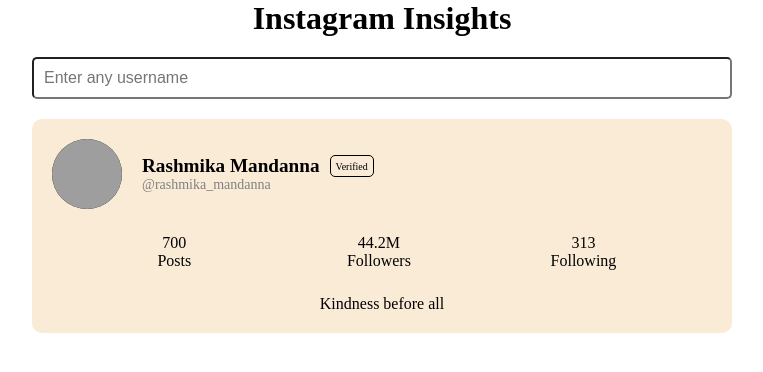
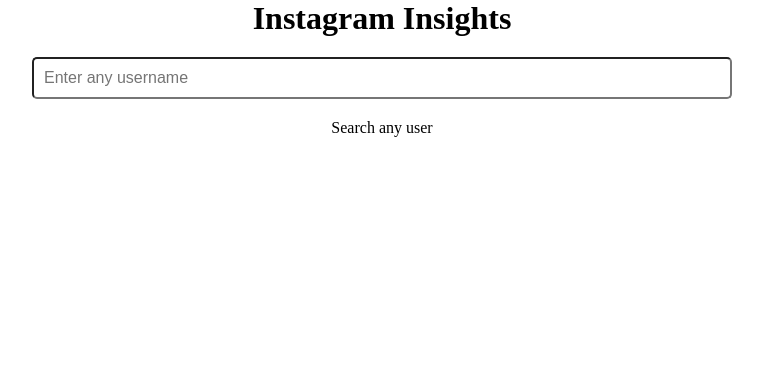
Before and after one commit to sivakumargbt1001/insta-insights, a React (Create React App) app: page / in a window 1280 px wide. Shown: the top 372 px of the page, without its empty margins (258-1021 px from the left). Built offline with nearby package versions, Linux system fonts and the light colour scheme; grey boxes are pictures that could not be loaded.

Commit message:
Search feature

```diff
--- a/package.json
+++ b/package.json
@@ -6,6 +6,7 @@
     "@testing-library/jest-dom": "^5.17.0",
     "@testing-library/react": "^13.4.0",
     "@testing-library/user-event": "^13.5.0",
+    "axios": "^1.7.7",
     "react": "^18.3.1",
     "react-dom": "^18.3.1",
     "react-scripts": "5.0.1",
--- a/src/Components/MainComponent.js
+++ b/src/Components/MainComponent.js
@@ -1,14 +1,75 @@
-import React from "react";
-import './MainComponent.css'
+import React, { useState } from "react";
+import axios from "axios";
+import "./MainComponent.css";
 import SearchField from "./SearchField";
 import ProfileCard from "./ProfileCard";
 
 const MainComponent = () => {
+  const [searchTerm, setSearchTerm] = useState("");
+  const [userData, setUserData] = useState({});
+  const [isLoading, setIsLoading] = useState(false);
+  const [followers, setFollowers] = useState()
+
+  const handleSearch = async (event) => {
+    if (event.key === "Enter" && searchTerm.trim()) {
+      setIsLoading(true);
+
+      const options = {
+        method: "GET",
+        url: "https://instagram-scraper-api2.p.rapidapi.com/v1/info",
+        params: { username_or_id_or_url: searchTerm },
+        headers: {
+          "x-rapidapi-host": "instagram-scraper-api2.p.rapidapi.com",
+          "x-rapidapi-key":
+            "2c0dd3e342mshc34c0e9867a1fd5p156a16jsn25eebd420dd8",
+        },
+      };
+
+      try {
+        const response = await axios.request(options);
+        const {
+          full_name,
+          username,
+          follower_count,
+          following_count,
+          media_count,
+          biography,
+          is_verified,
+        } = response.data.data;
+
+        setIsLoading(false);
+
+        setUserData({
+          full_name,
+          username,
+          follower_count,
+          following_count,
+          media_count,
+          biography,
+          is_verified,
+        });
+      } catch (err) {
+        setIsLoading(false);
+        if (err.status === 404) {
+          setUserData({
+            message: `No user found with username "${searchTerm}"`,
+          });
+        }
+      }
+
+      setSearchTerm("");
+    }
+  };
+
   return (
     <div className="mainContainer">
       <h1>Instagram Insights</h1>
-      <SearchField />
-      <ProfileCard />
+      <SearchField
+        term={searchTerm}
+        change={setSearchTerm}
+        submit={handleSearch}
+      />
+      <ProfileCard data={userData} loading={isLoading} />
     </div>
   );
 };
--- a/src/Components/ProfileCard.css
+++ b/src/Components/ProfileCard.css
@@ -18,7 +18,7 @@
 .profileHeader img {
     height: 70px;
     width: 70px;
-    object-fit: fill;
+    object-fit: contain;
     border-radius: 50%;
     background-color: black;
 }
@@ -57,17 +57,28 @@
 
 .profileStats {
     width: 100%;
-    padding: 20px;
+    padding: 0 20px;
     display: flex;
 }
 
 .stat-item {
+    padding: 20px 0;
     width: 33%;
     display: flex;
     flex-direction: column;
     align-items: center;
 }
 
-.stat-item:first-child {
+.stat-item p:first-child {
+    font-weight: 700;
+    font-size: large;
+}
 
+.stat-item p:last-child {
+    font-size: small;
 }
+
+.profileContainer .bio {
+    width: 100%;
+    font-size: 14px;
+}
--- a/src/Components/ProfileCard.js
+++ b/src/Components/ProfileCard.js
@@ -1,40 +1,50 @@
 import React from "react";
 import "./ProfileCard.css";
+import profileImg from "../assets/png-transparent-user-person-profile-instagram-ui-colored-icon.png";
 
-const ProfileCard = () => {
+const ProfileCard = ({ data, loading }) => {
+  if (data.message) {
+    return <div>{data.message}</div>;
+  }
+
+  if (loading) {
+    return <div>Loading...</div>;
+  }
+
+  if (!data.username) {
+    return <div>Search any user</div>;
+  }
+
   return (
     <div className="profileContainer">
       <div className="profileHeader">
-        <img
-          src="https://scontent-waw2-2.cdninstagram.com/v/t51.2885-19/405773563_7354985751202960_9181943990999907074_n.jpg?stp=dst-jpg_s640x640"
-          alt="Profile"
-        />
+        <img src={profileImg} alt="Profile" />
         <div className="profileName">
           <div>
-            <p>Rashmika Mandanna</p>
-            <div className="verified-badge">Verified</div>
+            <p>{data.full_name ? data.full_name : "no username"}</p>
+            {data.is_verified && <div className="verified-badge">Verified</div>}
           </div>
-          <p className="username">@rashmika_mandanna</p>
+          <p className="username">@{data.username}</p>
         </div>
       </div>
 
       <div className="profileStats">
         <div className="stat-item">
-          <p>700</p>
+          <p>{data.media_count}</p>
           <p>Posts</p>
         </div>
         <div className="stat-item">
-          <p>44.2M</p>
+          <p>{data.follower_count}</p>
           <p>Followers</p>
         </div>
         <div className="stat-item">
-          <p>313</p>
+          <p>{data.following_count}</p>
           <p>Following</p>
         </div>
       </div>
 
-      <div>
-        <p>Kindness before all </p>
+      <div className="bio">
+        <p>{data.biography}</p>
       </div>
     </div>
   );
--- a/src/Components/SearchField.js
+++ b/src/Components/SearchField.js
@@ -1,8 +1,16 @@
 import React from "react";
 import "./SearchField.css";
 
-const SearchField = () => {
-  return <input type="text" placeholder="Enter any username" />;
+const SearchField = ({ change, term, submit }) => {
+  return (
+    <input
+      type="text"
+      placeholder="Enter any username"
+      value={term}
+      onKeyDown={submit}
+      onChange={(e) => change(e.target.value)}
+    />
+  );
 };
 
 export default SearchField;
```
Also changed, not shown: src/assets/png-transparent-user-person-profile-instagram-ui-colored-icon.png (added), 1 other file (tests, documents, lock files or other folders).
